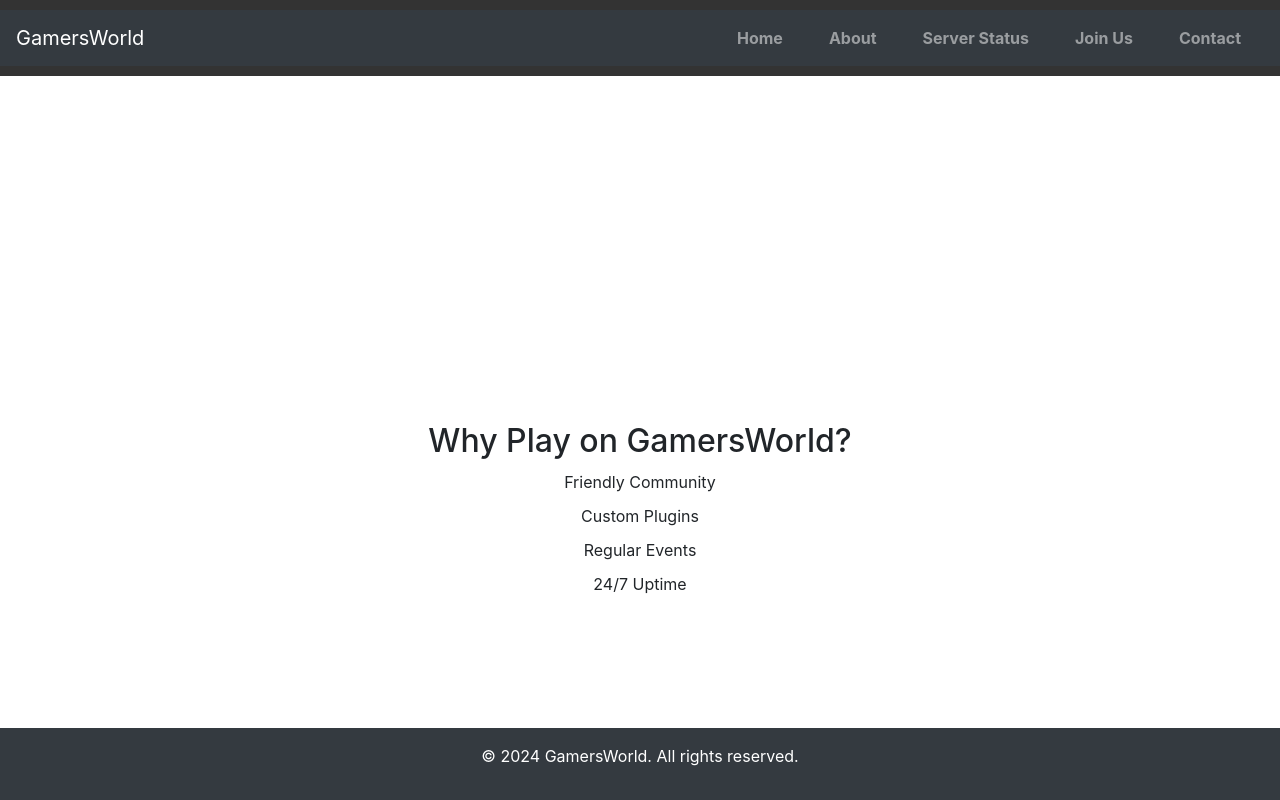
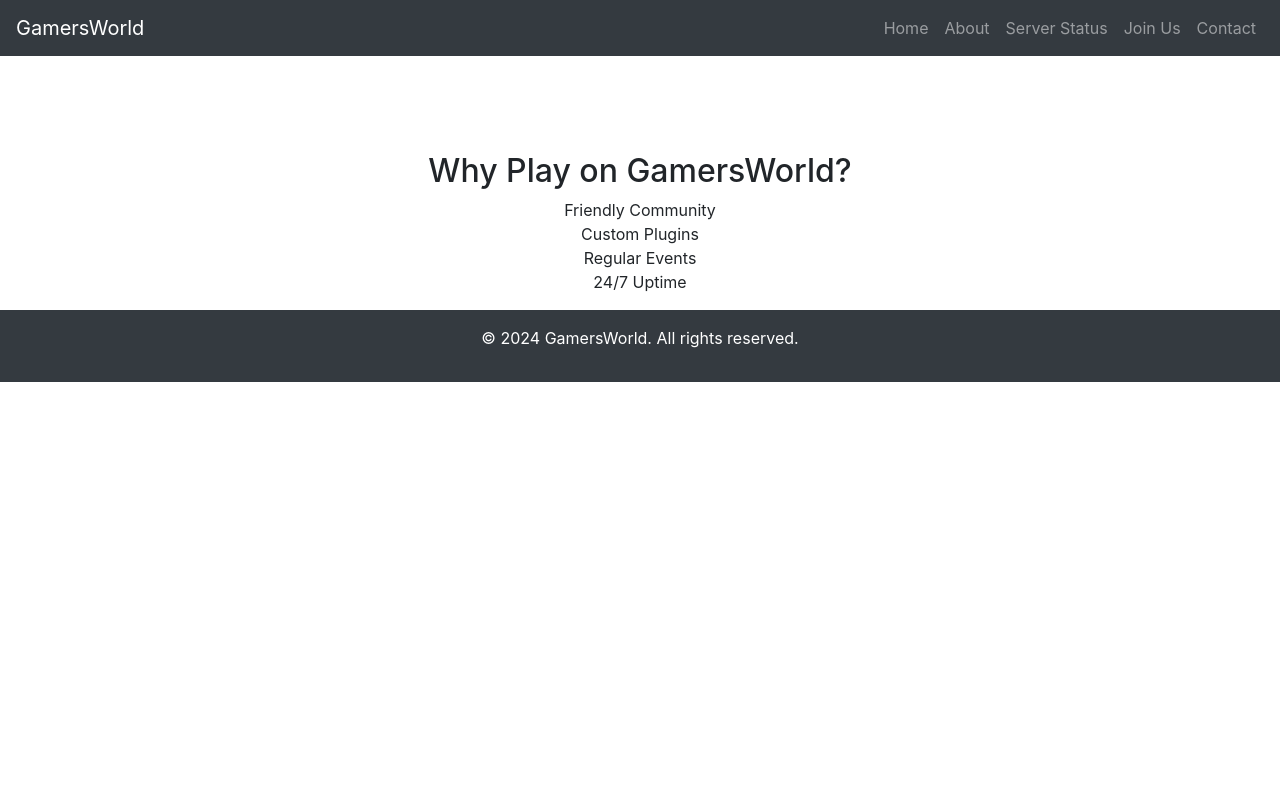
Before and after one commit to dtesters/Gamersworld, a plain HTML site: page index.html in a window 1280 px wide. Drawn offline with nearby package versions, Linux system fonts and the light colour scheme; files that its build step writes are made by us from their sources; files whose address does not match are found by name.

Commit message:
Update styles.css

```diff
--- a/styles.css
+++ b/styles.css
@@ -1,62 +1,42 @@
-body {
-    font-family: Arial, sans-serif;
-    margin: 0;
-    padding: 0;
-    box-sizing: border-box;
-}
-
-header {
-    background-color: #333;
-    color: #fff;
-    padding: 10px 0;
-}
-
-nav ul {
-    list-style: none;
-    display: flex;
-    justify-content: center;
-    margin: 0;
-    padding: 0;
-}
-
-nav ul li {
-    margin: 0 15px;
-}
-
-nav ul li a {
-    color: #fff;
-    text-decoration: none;
-    font-weight: bold;
-}
-
-.hero {
-    background-image: url('hero-bg.jpg');
-    background-size: cover;
-    color: #fff;
-    text-align: center;
-    padding: 100px 0;
-}
-
-.features {
-    text-align: center;
-    padding: 50px 0;
-}
-
-.features ul {
-    list-style: none;
-    padding: 0;
-}
-
-.features ul li {
-    margin: 10px 0;
-}
-
-footer {
-    background-color: #333;
-    color: #fff;
-    text-align: center;
-    padding: 10px 0;
-    position: fixed;
-    width: 100%;
-    bottom: 0;
-}
+<!DOCTYPE html>
+<html lang="en">
+<head>
+    <meta charset="UTF-8">
+    <meta name="viewport" content="width=device-width, initial-scale=1.0">
+    <title>GamersWorld - About</title>
+    <link rel="stylesheet" href="assets/css/styles.css">
+    <link rel="stylesheet" href="assets/css/bootstrap.min.css">
+</head>
+<body>
+    <header>
+        <nav class="navbar navbar-expand-lg navbar-dark bg-dark">
+            <a class="navbar-brand" href="index.html">GamersWorld</a>
+            <button class="navbar-toggler" type="button" data-toggle="collapse" data-target="#navbarNav" aria-controls="navbarNav" aria-expanded="false" aria-label="Toggle navigation">
+                <span class="navbar-toggler-icon"></span>
+            </button>
+            <div class="collapse navbar-collapse" id="navbarNav">
+                <ul class="navbar-nav ml-auto">
+                    <li class="nav-item"><a class="nav-link" href="index.html">Home</a></li>
+                    <li class="nav-item"><a class="nav-link" href="about.html">About</a></li>
+                    <li class="nav-item"><a class="nav-link" href="status.html">Server Status</a></li>
+                    <li class="nav-item"><a class="nav-link" href="join.html">Join Us</a></li>
+                    <li class="nav-item"><a class="nav-link" href="contact.html">Contact</a></li>
+                </ul>
+            </div>
+        </nav>
+    </header>
+    <main>
+        <section class="about">
+            <div class="container text-center">
+                <h1>About GamersWorld</h1>
+                <p>GamersWorld is a Minecraft server dedicated to providing the best gaming experience. We offer a friendly community, custom plugins, regular events, and 24/7 uptime.</p>
+            </div>
+        </section>
+    </main>
+    <footer class="bg-dark text-white text-center py-3">
+        <p>&copy; 2024 GamersWorld. All rights reserved.</p>
+    </footer>
+    <script src="assets/js/scripts.js"></script>
+    <script src="assets/js/bootstrap.bundle.min.js"></script>
+</body>
+</html>
```
